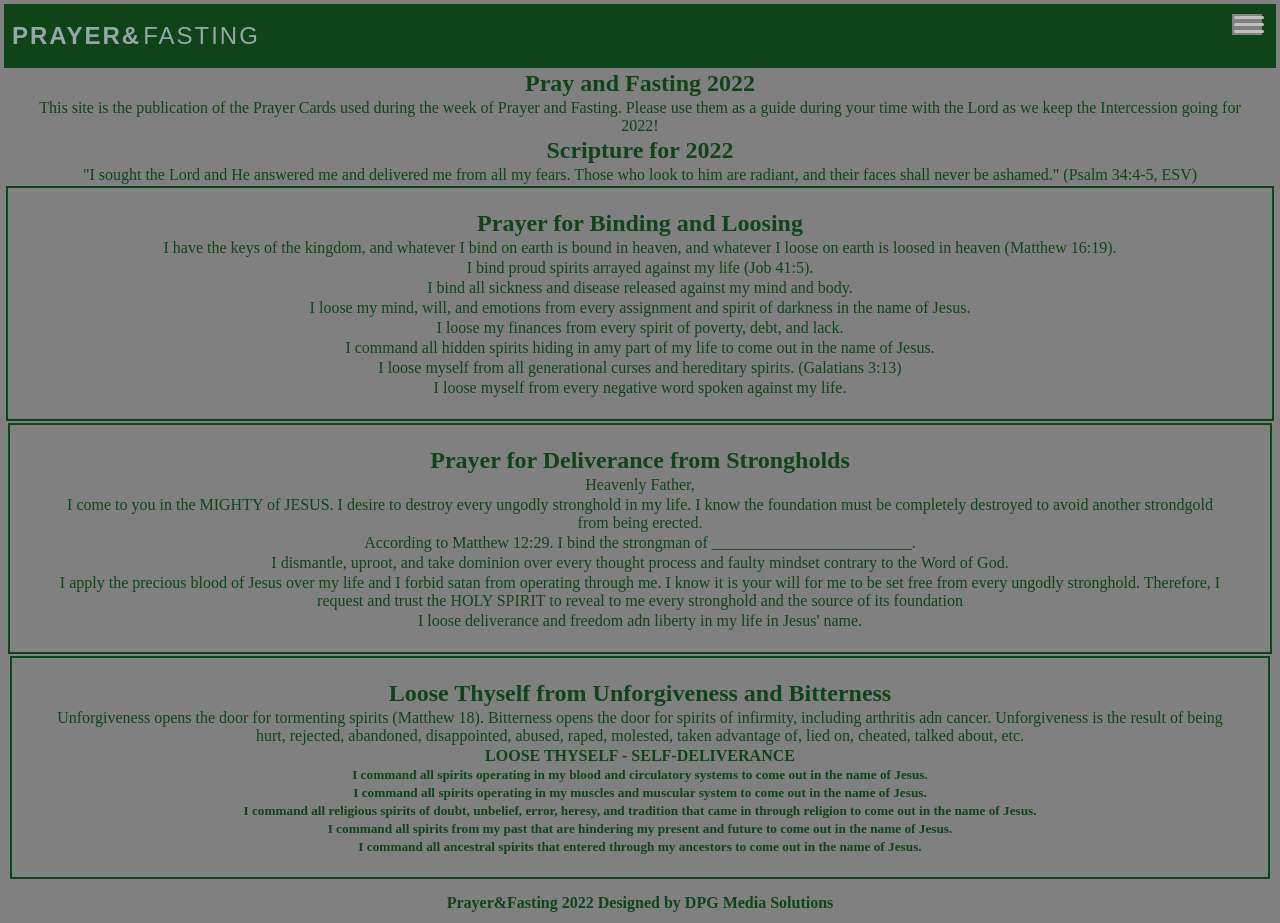
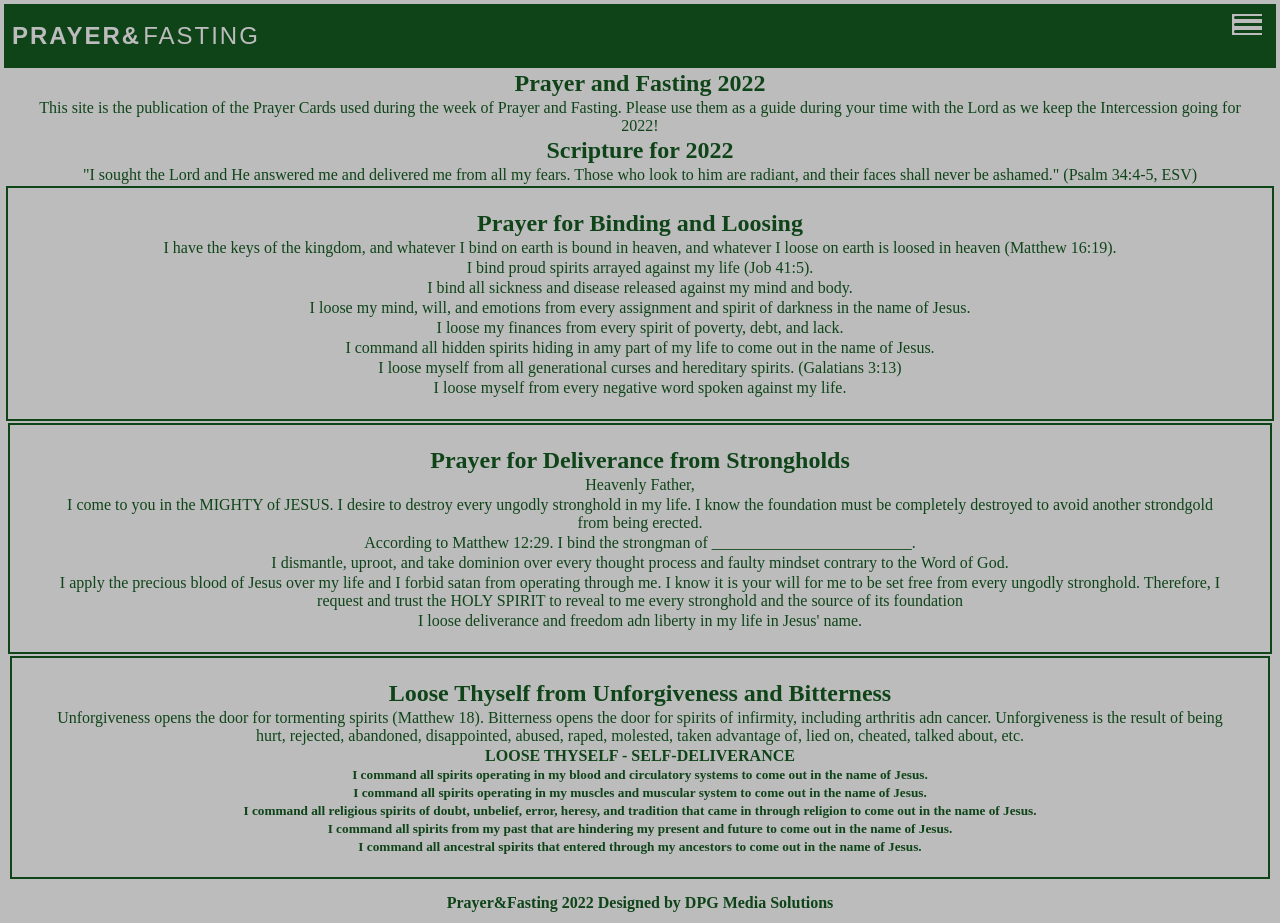
Before and after one commit to duanegiroir/PrayerandFasting2022, a plain HTML site: page binding.html in a window 1280 px wide. Drawn offline with Linux system fonts and the light colour scheme.

Commit message:
Add files via upload

```diff
--- a/binding.html
+++ b/binding.html
@@ -38,7 +38,7 @@
       <div class="background-color">
       <!--<div class="overlay"></div>-->
       <div class="title">
-      <h1>Pray and Fasting 2022</h1>
+      <h1>Prayer and Fasting 2022</h1>
     <p>This site is the publication of the Prayer Cards used during the week of Prayer and Fasting.  Please use them as a guide during your time with the Lord as we keep the Intercession going for 2022!</p>
     <div class="content-wrap">
       <h2 class="content-title">Scripture for 2022</h2>
--- a/styles.css
+++ b/styles.css
@@ -2,7 +2,7 @@
  margin:2px;
  padding: 0;
  box-sizing: border-box;
- background-color: #808080;
+ background-color: #bcbcbc;
 
 }
 
@@ -16,7 +16,7 @@ body {
   justify-content: space-between;
   align-items: center;
   background-color: #0f4419;
-  color: #97a6a8;
+  color: #bcbcbc;
 }
 
 .brand-title {
@@ -58,7 +58,7 @@ body {
 }
 
 .navbar-links li:hover {
-  background-color: #808080;
+  background-color: #bcbcbc;
 }
 
 .toggle-button {
@@ -76,7 +76,7 @@ body {
 .toggle-button .bar {
   height: 3px;
   width: 100%;
-  background-color: silver;
+  background-color: #0f4419;
   border-radius: 10px;
 
 }
@@ -115,7 +115,7 @@ main {
 section {
   list-style-type: none;
   padding: none;
-  background-color: #808080;
+  background-color: #bcbcbc;
 
 }
 section h1, h2 {
```
Also changed, not shown: confession.html (+1 -1 lines), fasting.html (+1 -1 lines), healing.html (+1 -1 lines), holyspirit.html (+1 -1 lines), index.html (+1 -1 lines), prayerbodyofchrist.html (+1 -1 lines), prayerforamerica.html (+1 -1 lines), prayerhome.html (+1 -1 lines), prayerleadership.html (+1 -1 lines), prophecy.html (+1 -1 lines).
